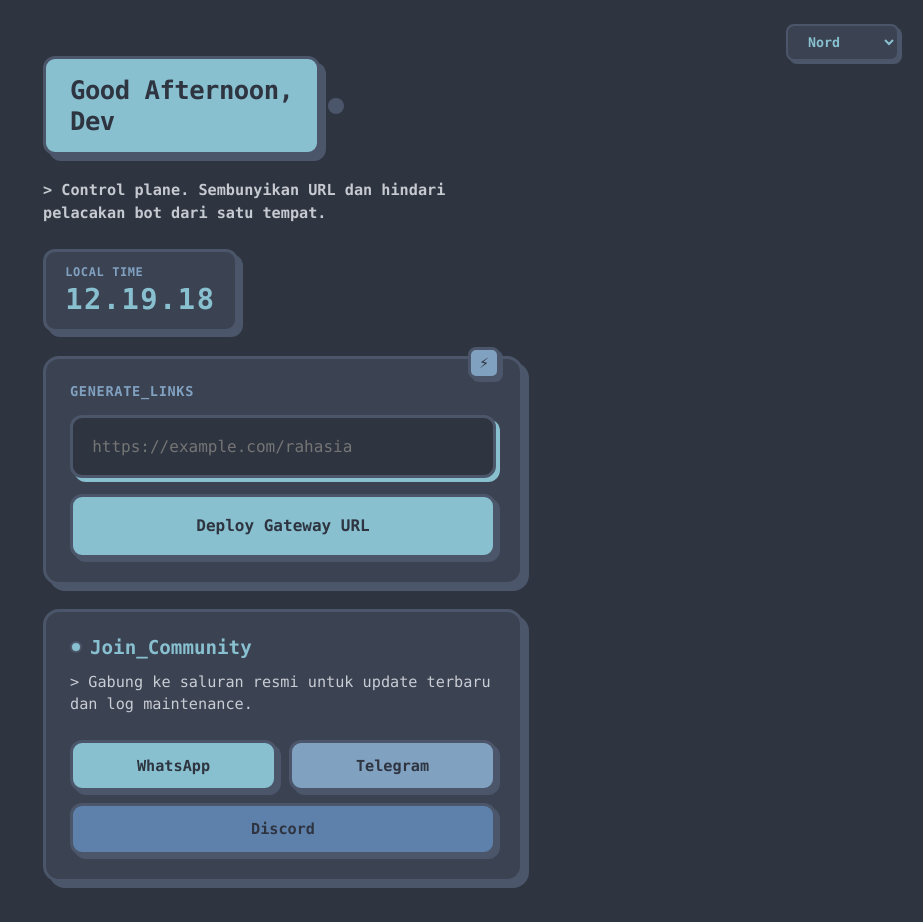
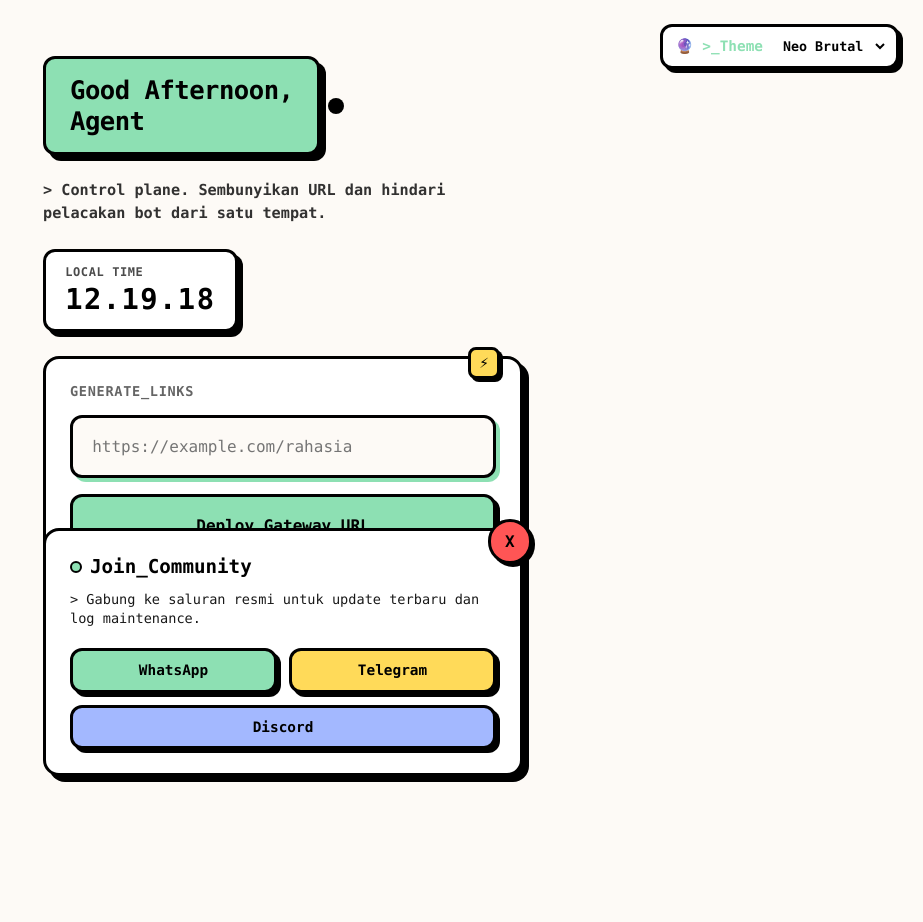
Before and after one commit to Noxm007Real/ZeroTrace, a website: page public/index.html in a window 1280 px wide. Shown: the whole page, without its empty margins (357-1280 px from the left). After the commit the page ends 800 px from the top, so only its background shows below. Drawn offline with Linux system fonts and the light colour scheme.

Commit message:
Update index.html

```diff
--- a/public/index.html
+++ b/public/index.html
@@ -5,7 +5,8 @@
   <meta name="viewport" content="width=device-width, initial-scale=1.0">
   <title>ZeroTrace - Dashboard</title>
   <style>
-    /* Definisi Tema CLI */
+    /* Definisi Tema */
+    body.theme-neo { --bg: #fdfaf6; --card: #ffffff; --border: #000000; --primary: #8de0b3; --secondary: #ffda59; --text: #000000; --discord: #a3b8ff; }
     body.theme-nord { --bg: #2e3440; --card: #3b4252; --border: #4c566a; --primary: #88c0d0; --secondary: #81a1c1; --text: #eceff4; --discord: #5e81ac; }
     body.theme-dracula { --bg: #282a36; --card: #44475a; --border: #6272a4; --primary: #ff79c6; --secondary: #50fa7b; --text: #f8f8f2; --discord: #bd93f9; }
     body.theme-gruvbox { --bg: #282828; --card: #3c3836; --border: #504945; --primary: #b8bb26; --secondary: #fabd2f; --text: #ebdbb2; --discord: #d3869b; }
@@ -13,45 +14,108 @@
     body.theme-monokai { --bg: #272822; --card: #3e3d32; --border: #75715e; --primary: #a6e22e; --secondary: #fd971f; --text: #f8f8f2; --discord: #66d9ef; }
 
     * { box-sizing: border-box; margin: 0; padding: 0; font-family: 'Consolas', 'Courier New', monospace; }
-    body { background: var(--bg); color: var(--text); display: flex; flex-direction: column; align-items: center; justify-content: flex-start; min-height: 100vh; padding: 2.5rem 1.5rem; transition: background 0.3s; }
+    /* Padding bawah diperbesar agar tidak tertutup widget mengambang */
+    body { background: var(--bg); color: var(--text); display: flex; flex-direction: column; align-items: center; justify-content: flex-start; min-height: 100vh; padding: 2.5rem 1.5rem 120px 1.5rem; transition: background 0.3s; }
 
-    /* Kontrol Tema di Kanan Atas */
-    .theme-switcher { position: absolute; top: 1.5rem; right: 1.5rem; }
-    .theme-switcher select { background: var(--card); color: var(--primary); border: 2px solid var(--border); padding: 0.5rem 1rem; border-radius: 8px; font-weight: bold; font-family: inherit; cursor: pointer; outline: none; box-shadow: 3px 3px 0px var(--border); transition: all 0.2s; }
-    .theme-switcher select:focus { transform: translate(2px, 2px); box-shadow: 1px 1px 0px var(--border); }
+    /* Kontrol Tema di Kanan Atas dengan Desain Baru */
+    .theme-switcher {
+      position: absolute;
+      top: 1.5rem;
+      right: 1.5rem;
+      background: var(--card);
+      border: 3px solid var(--border);
+      border-radius: 12px;
+      display: flex;
+      align-items: center;
+      padding: 0.2rem 0.5rem 0.2rem 0.8rem;
+      box-shadow: 4px 4px 0px var(--border);
+    }
+    .theme-switcher span { font-weight: 900; color: var(--primary); margin-right: 0.5rem; font-size: 0.9rem; }
+    .theme-switcher select { background: transparent; color: var(--text); border: none; font-weight: bold; font-family: inherit; cursor: pointer; outline: none; padding: 0.5rem; }
 
     .container { width: 100%; max-width: 480px; display: flex; flex-direction: column; gap: 1.5rem; margin-top: 1rem; }
 
     .greeting-wrapper { display: flex; align-items: center; gap: 0.5rem; }
     .greeting-box { background: var(--primary); color: var(--bg); border: 3px solid var(--border); padding: 1rem 1.5rem; border-radius: 12px; font-size: 1.6rem; font-weight: 900; box-shadow: 6px 6px 0px var(--border); letter-spacing: -0.02em; line-height: 1.2; }
+    /* Penyesuaian teks agar tetap terbaca jika temanya terang (Neo) */
+    body.theme-neo .greeting-box { color: var(--text); }
+
     .greeting-circle { width: 16px; height: 16px; background: var(--border); border-radius: 50%; flex-shrink: 0; }
 
     .subtitle { font-size: 0.95rem; line-height: 1.5; font-weight: bold; color: var(--text); opacity: 0.8; }
 
     .time-widget { background: var(--card); border: 3px solid var(--border); border-radius: 12px; padding: 0.8rem 1.2rem; display: inline-flex; flex-direction: column; align-self: flex-start; box-shadow: 5px 5px 0px var(--border); }
     .time-label { font-size: 0.75rem; font-weight: bold; text-transform: uppercase; margin-bottom: 0.2rem; letter-spacing: 0.05em; color: var(--secondary); }
+    body.theme-neo .time-label { color: var(--text); opacity: 0.7; }
     .time-value { font-size: 1.8rem; font-weight: bold; letter-spacing: 0.05em; color: var(--primary); }
+    body.theme-neo .time-value { color: var(--text); }
 
     .action-card { background: var(--card); border: 3px solid var(--border); border-radius: 16px; padding: 1.5rem; box-shadow: 6px 6px 0px var(--border); position: relative; }
     .action-icon { position: absolute; top: -12px; right: 20px; background: var(--secondary); color: var(--bg); border: 3px solid var(--border); width: 32px; height: 32px; border-radius: 8px; display: flex; align-items: center; justify-content: center; font-weight: bold; box-shadow: 3px 3px 0px var(--border); }
+    body.theme-neo .action-icon { color: var(--text); }
     .action-title { font-size: 0.85rem; font-weight: bold; text-transform: uppercase; color: var(--secondary); margin-bottom: 1rem; letter-spacing: 0.05em; }
+    body.theme-neo .action-title { color: var(--text); opacity: 0.6; }
 
     input { width: 100%; padding: 1.2rem; background: var(--bg); border: 3px solid var(--border); border-radius: 12px; color: var(--text); font-size: 1rem; outline: none; margin-bottom: 1rem; box-shadow: 4px 4px 0px var(--primary); transition: all 0.2s; font-family: inherit; }
     input:focus { transform: translate(2px, 2px); box-shadow: 2px 2px 0px var(--primary); }
 
     button { width: 100%; padding: 1.2rem; background: var(--primary); color: var(--bg); border: 3px solid var(--border); border-radius: 12px; box-shadow: 4px 4px 0px var(--border); font-size: 1rem; font-weight: bold; cursor: pointer; transition: all 0.1s; font-family: inherit; }
+    body.theme-neo button { color: var(--text); }
     button:active { transform: translate(4px, 4px); box-shadow: 0px 0px 0px var(--border); }
 
     .result { display: none; margin-top: 1.5rem; text-align: left; background: var(--bg); border: 3px solid var(--border); border-radius: 12px; padding: 1rem; }
     .result label { font-size: 0.8rem; font-weight: bold; color: var(--secondary); text-transform: uppercase; }
+    body.theme-neo .result label { color: var(--text); }
     .result a { color: var(--primary); font-weight: bold; word-break: break-all; text-decoration: none; display: block; margin-top: 0.5rem; font-size: 0.95rem; }
+    body.theme-neo .result a { color: var(--text); }
 
-    .community-card { background: var(--card); border: 3px solid var(--border); border-radius: 16px; padding: 1.5rem; box-shadow: 6px 6px 0px var(--border); }
+    /* Community Widget (Floating / Mengambang di Bawah) */
+    .community-card {
+      position: fixed;
+      bottom: 1.5rem;
+      left: 50%;
+      transform: translateX(-50%);
+      width: calc(100% - 3rem);
+      max-width: 480px;
+      background: var(--card);
+      border: 3px solid var(--border);
+      border-radius: 16px;
+      padding: 1.5rem;
+      box-shadow: 6px 6px 0px var(--border);
+      z-index: 100;
+      animation: slideUp 0.5s ease-out;
+    }
+    @keyframes slideUp { from { bottom: -100px; opacity: 0; } to { bottom: 1.5rem; opacity: 1; } }
+
+    /* Tombol Close "X" */
+    .btn-close {
+      position: absolute;
+      top: -12px;
+      right: -12px;
+      background: #ff5555;
+      color: white;
+      border: 3px solid var(--border);
+      width: 32px;
+      height: 32px;
+      border-radius: 50%;
+      font-weight: 900;
+      font-size: 1rem;
+      display: flex;
+      align-items: center;
+      justify-content: center;
+      cursor: pointer;
+      box-shadow: 3px 3px 0px var(--border);
+      transition: all 0.1s;
+    }
+    .btn-close:active { transform: translate(2px, 2px); box-shadow: 1px 1px 0px var(--border); }
+
     .com-header { display: flex; align-items: center; gap: 0.5rem; font-weight: bold; font-size: 1.2rem; margin-bottom: 0.75rem; color: var(--primary); }
+    body.theme-neo .com-header { color: var(--text); }
     .com-dot { width: 12px; height: 12px; background: var(--primary); border: 2px solid var(--border); border-radius: 50%; }
-    .com-desc { font-size: 0.95rem; line-height: 1.5; margin-bottom: 1.5rem; color: var(--text); opacity: 0.8; }
+    .com-desc { font-size: 0.85rem; line-height: 1.4; margin-bottom: 1.25rem; color: var(--text); opacity: 0.9; }
     .com-buttons-row { display: flex; gap: 0.75rem; width: 100%; margin-bottom: 0.75rem; }
-    .btn-com { flex: 1; text-align: center; padding: 0.85rem; border: 3px solid var(--border); border-radius: 12px; font-weight: bold; font-size: 0.95rem; text-decoration: none; color: var(--bg); box-shadow: 4px 4px 0px var(--border); transition: transform 0.1s; }
+    .btn-com { flex: 1; text-align: center; padding: 0.7rem; border: 3px solid var(--border); border-radius: 12px; font-weight: bold; font-size: 0.9rem; text-decoration: none; color: var(--bg); box-shadow: 4px 4px 0px var(--border); transition: transform 0.1s; }
+    body.theme-neo .btn-com { color: var(--text); }
     .btn-com:active { transform: translate(4px, 4px); box-shadow: 0px 0px 0px var(--border); }
     .btn-wa { background: var(--primary); }
     .btn-tg { background: var(--secondary); }
@@ -59,10 +123,12 @@
 
   </style>
 </head>
-<body class="theme-nord">
+<body class="theme-neo">
 
   <div class="theme-switcher">
+    <span>🔮 >_Theme</span>
     <select id="themeSelect" onchange="switchTheme()">
+      <option value="theme-neo">Neo Brutal</option>
       <option value="theme-nord">Nord</option>
       <option value="theme-dracula">Dracula</option>
       <option value="theme-gruvbox">Gruvbox</option>
@@ -98,25 +164,27 @@
       </div>
     </div>
 
-    <div class="community-card">
+  </div>
+
+  <!-- Floating Community Widget -->
+  <div class="community-card" id="communityWidget">
+    <button class="btn-close" onclick="closeCommunity()">X</button>
     <div class="com-header">
       <div class="com-dot"></div> Join_Community
     </div>
     <p class="com-desc">> Gabung ke saluran resmi untuk update terbaru dan log maintenance.</p>
     <div class="com-buttons">
       <div class="com-buttons-row">
-          <a href="https://chat.whatsapp.com/B9t6HZLK8IS01S4o6fmyAY" class="btn-com btn-wa">WhatsApp</a>
-          <a href="https://t.me/slowliving_w_nox" class="btn-com btn-tg">Telegram</a>
+        <a href="https://chat.whatsapp.com/B9t6HZLK8IS01S4o6fmyAY" class="btn-com btn-wa" target="_blank">WhatsApp</a>
+        <a href="https://t.me/slowliving_w_nox" class="btn-com btn-tg" target="_blank">Telegram</a>
       </div>
-        <a href="https://discord.gg/TxxXY9ZF2" class="btn-com btn-dc">Discord</a>
+      <a href="https://discord.gg/TxxXY9ZF2" class="btn-com btn-dc" target="_blank">Discord</a>
     </div>
-    </div>
-
   </div>
 
   <script>
     // Sistem Tema
-    const savedTheme = localStorage.getItem('zt-theme') || 'theme-nord';
+    const savedTheme = localStorage.getItem('zt-theme') || 'theme-neo';
     document.body.className = savedTheme;
     document.getElementById('themeSelect').value = savedTheme;
 
@@ -126,6 +194,15 @@
       localStorage.setItem('zt-theme', selected);
     }
 
+    // Sistem Widget & Audio
+    // GANTI URL DI BAWAH INI DENGAN URL MP3/AUDIO ANDA NANTINYA
+    const closeAudio = new Audio('https://www.soundhelix.com/examples/mp3/SoundHelix-Song-1.mp3');
+
+    function closeCommunity() {
+      document.getElementById('communityWidget').style.display = 'none';
+      closeAudio.play().catch(error => console.log("Audio diblokir oleh browser:", error));
+    }
+
     // Dinamis Sapaan Berdasarkan Waktu
     function updateGreeting() {
       const hour = new Date().getHours();
@@ -133,7 +210,8 @@
       if (hour >= 5 && hour < 12) greeting = "Good Morning";
       else if (hour >= 12 && hour < 15) greeting = "Good Afternoon";
       else if (hour >= 15 && hour < 18) greeting = "Good Evening";
-      document.getElementById('greetingText').innerHTML = `${greeting},<br>Dev`;
+      // Konsisten menggunakan panggilan "Agent"
+      document.getElementById('greetingText').innerHTML = `${greeting},<br>Agent`;
     }
 
     // Jam Real-time
```
Lines whose indentation alone changed are shown as unchanged.
